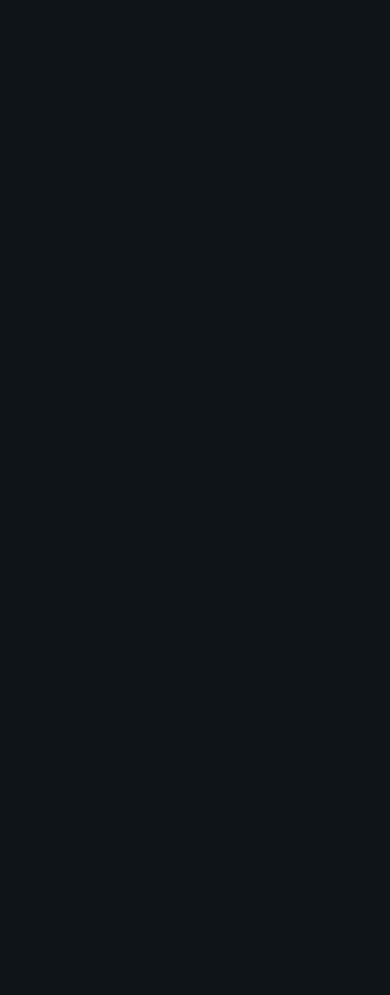
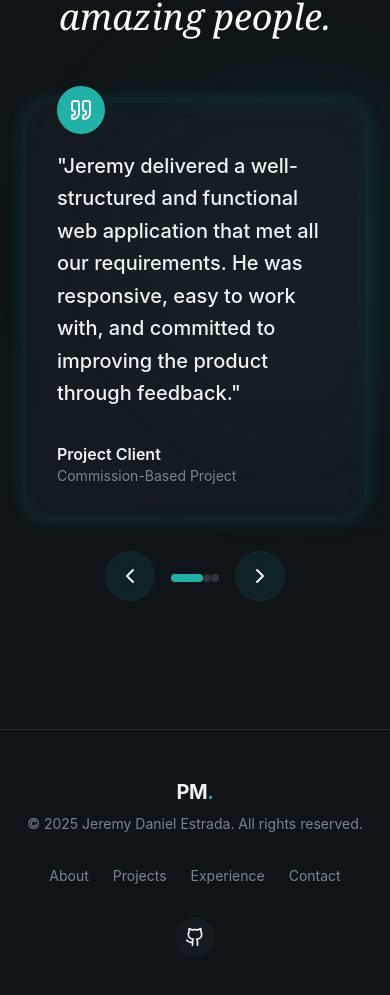
Before and after one commit to jeremydanielestrada/Portfolio-New, a React (Vite) app: page / in a window 390 px wide. Shown: the part 9814-10809 px from the top of the page. Before the commit the page ends 9603 px from the top, so only its background shows below. Built offline with nearby package versions, Linux system fonts and the light colour scheme.

Commit message:
added testimonials

```diff
--- a/package.json
+++ b/package.json
@@ -10,6 +10,7 @@
     "preview": "vite preview"
   },
   "dependencies": {
+    "@emailjs/browser": "^4.4.1",
     "@tailwindcss/vite": "^4.1.18",
     "lucide-react": "^0.562.0",
     "react": "^19.2.0",
--- a/src/App.tsx
+++ b/src/App.tsx
@@ -5,6 +5,7 @@ import { Experience } from "./components/sections/Experience";
 import { Projects } from "./components/sections/Projects";
 import { Testimonials } from "./components/sections/Testimonials";
 import { Contact } from "./components/sections/Contact";
+import { Footer } from "./components/layout/Footer";
 
 function App() {
   return (
@@ -18,6 +19,7 @@ function App() {
         <Testimonials />
         <Contact />
       </main>
+      <Footer />
     </div>
   );
 }
--- a/src/components/common/Button.tsx
+++ b/src/components/common/Button.tsx
@@ -2,7 +2,9 @@ interface ButtonProps {
   children: React.ReactNode;
   onClick?: () => void;
   size: string;
+  disabled?: boolean;
   className?: string;
+  type?: "button" | "submit" | "reset";
 }
 
 export const Button = ({
@@ -10,6 +12,8 @@ export const Button = ({
   onClick,
   size = "default",
   className,
+  disabled,
+  type,
 }: ButtonProps) => {
   const baseClasses =
     "relative overflow-hidden rounded-full font-medium focus:outline-none  focus-visible:ring-2 focus-visible:ring-primary bg-primary text-primary-foreground hover:bg-primary/90 shadow-lg shadow-primary/50 ";
@@ -21,7 +25,12 @@ export const Button = ({
   };
   const classes = `${baseClasses} ${sizeClasses[size]} ${className}`;
   return (
-    <button onClick={onClick} className={classes}>
+    <button
+      onClick={onClick}
+      className={classes}
+      disabled={disabled}
+      type={type}
+    >
       <span className="relative flex items-center justify-center gap-2">
         {children}
       </span>
--- /dev/null
+++ b/src/components/layout/Footer.tsx
@@ -0,0 +1,65 @@
+import { Github, Linkedin, Twitter } from "lucide-react";
+
+const socialLinks = [
+  {
+    icon: Github,
+    href: "https://github.com/jeremydanielestrada",
+    label: "GitHub",
+  },
+];
+
+const footerLinks = [
+  { href: "#about", label: "About" },
+  { href: "#projects", label: "Projects" },
+  { href: "#experience", label: "Experience" },
+  { href: "#contact", label: "Contact" },
+];
+
+export const Footer = () => {
+  const currentYear = new Date().getFullYear();
+
+  return (
+    <footer className="py-12 border-t border-border">
+      <div className="container mx-auto px-6">
+        <div className="flex flex-col md:flex-row items-center justify-between gap-8">
+          {/* Logo & Copyright */}
+          <div className="text-center md:text-left">
+            <a href="#" className="text-xl font-bold tracking-tight">
+              PM<span className="text-primary">.</span>
+            </a>
+            <p className="text-sm text-muted-foreground mt-2">
+              © {currentYear} Jeremy Daniel Estrada. All rights reserved.
+            </p>
+          </div>
+
+          {/* Links */}
+          <nav className="flex flex-wrap justify-center gap-6">
+            {footerLinks.map((link) => (
+              <a
+                key={link.href}
+                href={link.href}
+                className="text-sm text-muted-foreground hover:text-foreground transition-colors"
+              >
+                {link.label}
+              </a>
+            ))}
+          </nav>
+
+          {/* Social Links */}
+          <div className="flex items-center gap-4">
+            {socialLinks.map((social) => (
+              <a
+                key={social.label}
+                href={social.href}
+                aria-label={social.label}
+                className="p-2 rounded-full glass hover:bg-primary/10 hover:text-primary transition-all"
+              >
+                <social.icon className="w-5 h-5" />
+              </a>
+            ))}
+          </div>
+        </div>
+      </div>
+    </footer>
+  );
+};
--- a/src/components/layout/Navbar.tsx
+++ b/src/components/layout/Navbar.tsx
@@ -53,7 +53,9 @@ export const Navbar = () => {
         </div>
         {/* CTA-BUTTON */}
         <div className="hidden md:block">
-          <Button size="sm">Contact Me</Button>
+          <Button size="sm">
+            <a href="#contact">Contact Me</a>
+          </Button>
         </div>
 
         {/* Mobile Menu  Button */}
--- a/src/components/sections/Testimonials.tsx
+++ b/src/components/sections/Testimonials.tsx
@@ -1,3 +1,110 @@
+import { Quote, ChevronLeft, ChevronRight } from "lucide-react";
+import { useState } from "react";
+
+const testimonials = [
+  {
+    quote:
+      "Jeremy delivered a well-structured and functional web application that met all our requirements. He was responsive, easy to work with, and committed to improving the product through feedback.",
+    author: "Project Client",
+    role: "Commission-Based Project",
+  },
+  {
+    quote:
+      "Working with Jeremy was a smooth experience. He showed strong problem-solving skills and a clear understanding of both frontend and backend development.",
+    author: "Collaborator",
+    role: "Development Partner",
+  },
+  {
+    quote:
+      "Jeremy demonstrated great attention to detail and a strong willingness to learn. His ability to turn ideas into working solutions made a real difference to the project.",
+    author: "Team Lead",
+    role: "Project Review",
+  },
+];
+
 export const Testimonials = () => {
-  return <section></section>;
+  const [activeIdx, setActiveIdx] = useState(0);
+
+  const next = () => {
+    setActiveIdx((prev) => (prev + 1) % testimonials.length);
+  };
+
+  const previous = () => {
+    setActiveIdx(
+      (prev) => (prev - 1 + testimonials.length) % testimonials.length
+    );
+  };
+  return (
+    <section id="testimonials" className="py-32 relative overflow-hidden">
+      <div className="absolute top-1/2 left-1/4 w-96 h-96 bg-primary/5 rounded-full blur-3xl -translate-y-1/2" />
+
+      <div className="container mx-auto px-6 relative z-10">
+        <div className=" text-center mx-auto max-w-3xl mb-16">
+          <span className="text-secondary-foreground text-sm font-medium tracking-wider uppercase animat-fade-in">
+            What people say
+          </span>
+          <h2 className="text-4xl md:text-5xl font-bold mt-4 mb-6 animate-fade-in animation-fade-in animation-delay-100 text-secondary-foreground">
+            Kind words from{" "}
+            <span className="font-serif italic font-normal text-white">
+              amazing people.
+            </span>
+          </h2>
+        </div>
+        {/* Testimonial Carousel */}
+        <div className="max-w-4xl mx-auto">
+          <div className="relative">
+            {/* Main Testimonial */}
+
+            <div className="glass p-8 rounded-3xl md:p-12 glow-border animate-fade-in animation-delay-200">
+              <div className="absolute -top-4 left-8 w-12 h-12 rounded-full bg-primary flex items-center justify-center">
+                <Quote className="w-6 h-6 text-primary-foreground" />
+              </div>
+
+              <blockquote className="text-xl md:text-2xl font-medium leading-relaxed mb-8 pt-4">
+                "{testimonials[activeIdx].quote}"
+              </blockquote>
+              <div>
+                <div className="font-semibold">
+                  {testimonials[activeIdx].author}
+                </div>
+                <div className="text-sm text-muted-foreground">
+                  {testimonials[activeIdx].role}
+                </div>
+              </div>
+            </div>
+          </div>
+          {/* Testimonial Navigation */}
+
+          <div className="flex items-center justify-center gap-4 mt-8">
+            <button
+              className="p-3 rounded-full glass hover: bg-primary/10 hover:text-primary transition-all"
+              onClick={previous}
+            >
+              <ChevronLeft />
+            </button>
+            <div>
+              {testimonials.map((_, idx) => (
+                <button
+                  key={idx}
+                  onClick={() => setActiveIdx(idx)}
+                  className={`w-2 h-2 rounded-full transition-all duration-300 ${
+                    idx === activeIdx
+                      ? "w-8 bg-primary"
+                      : "bg-muted-foreground/30 hover:bg-muted-foreground/50"
+                  }`}
+                />
+              ))}
+            </div>
+
+            <button
+              className="p-3 rounded-full glass hover: bg-primary/10 hover:text-primary transition-all"
+              onClick={next}
+            >
+              <ChevronRight />
+            </button>
+          </div>
+        </div>
+      </div>
+    </section>
+  );
 };
```
Also changed, not shown: 2 other files (tests, documents, lock files or other folders).
